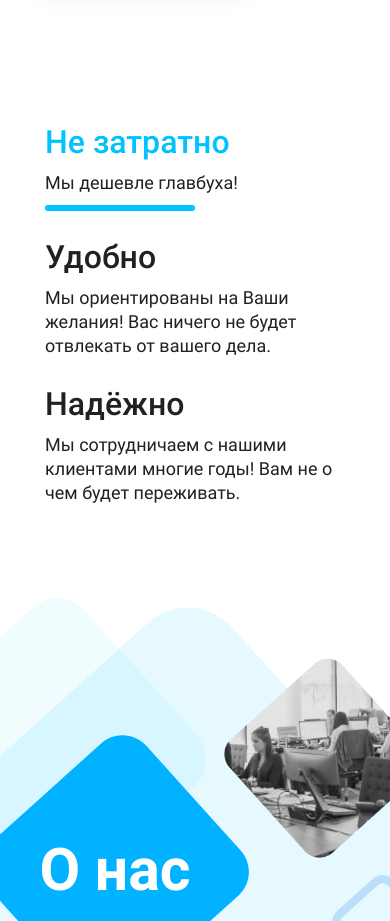
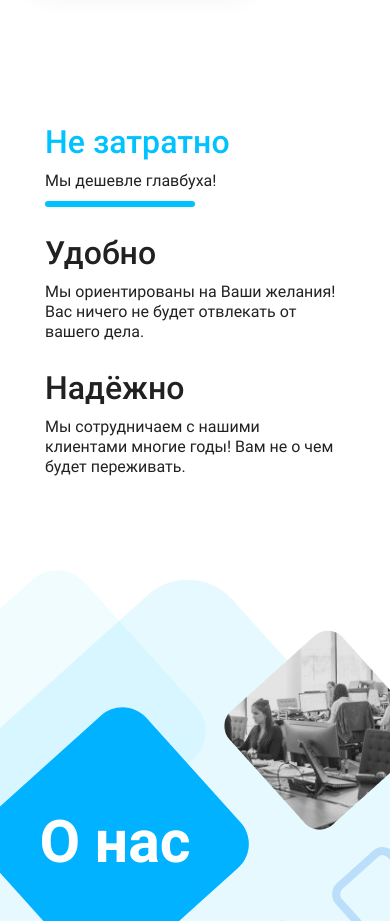
Before and after one commit to inzist-web/galiea, a Next.js app: page / in a window 390 px wide. Shown: the part 820-1741 px from the top of the page. Built offline with nearby package versions, Linux system fonts and the light colour scheme; what telegraf would draw is missing.

Commit message:
fix: responsive bugs

```diff
--- a/src/blocks/about.scss
+++ b/src/blocks/about.scss
@@ -22,15 +22,15 @@
     }
 
     @media screen and (max-width: 680px) {
-      padding: 0 10px;
-
+      padding: 0 10px 40px;
+      gap: 20px;
     }
 
     @include mobile {
       flex-direction: column;
       align-items: center;
       gap: 25px;
-      padding-bottom: 180px;
+      padding: 0 20px 180px;
     }
   }
 
@@ -44,6 +44,11 @@
 
     @media screen and (max-width: 680px) {
       padding: 0;
+    }
+
+    @include mobile {
+      max-width: 300px;
+      width: 100%;
     }
   }
 
@@ -85,7 +90,7 @@
       line-height: 42px; /* 116.667% */
     }
 
-    @media screen and (max-width: 680px) {
+    @include tablet {
       font-size: 32px;
     }
   }
@@ -97,6 +102,11 @@
     font-style: normal;
     font-weight: 400;
     line-height: 24px; /* 133.333% */
+
+    @include tablet {
+      font-size: 16px;
+      line-height: 20px;
+    }
   }
 
   &__text {
@@ -300,7 +310,7 @@
       top: -65px;
 
       @include laptop {
-        left: -45px;
+        left: -50px;
       }
 
       @include tablet {
@@ -325,6 +335,14 @@
       &_office {
         top: -85px;
         right: -182px;
+
+        @include laptop {
+          right: -150px;
+        }
+
+        @include tablet {
+          right: -182px;
+        }
       }
     }
   }
--- a/src/blocks/advantages.scss
+++ b/src/blocks/advantages.scss
@@ -208,7 +208,7 @@
     }
 
     @include mobile {
-      top: 16px;
+      top: 20px;
       right: -54px;
       width: 220px;
     }
--- a/src/blocks/intro.scss
+++ b/src/blocks/intro.scss
@@ -95,7 +95,7 @@
     @include mobile {
       font-size: 32px;
       line-height: 33.5px;
-      width: 356px;
+      width: auto;
     }
   }
 
```
